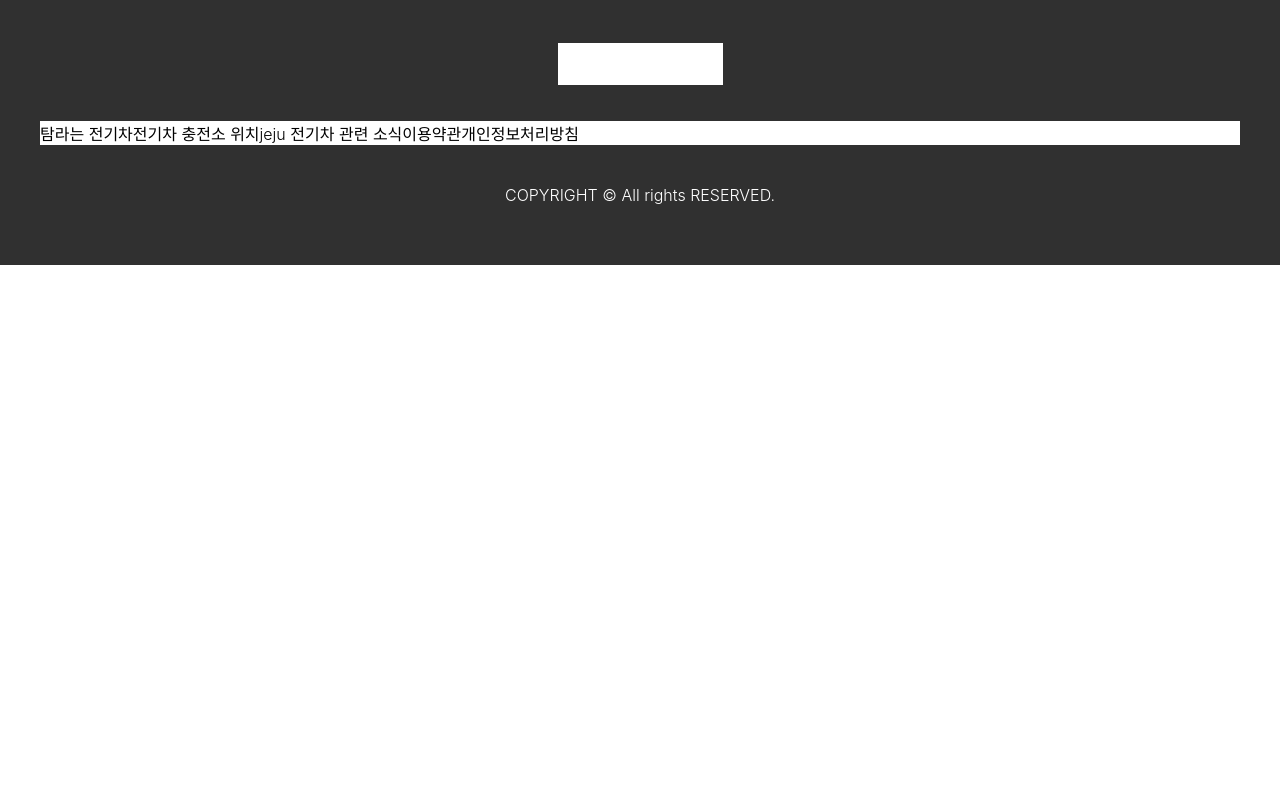
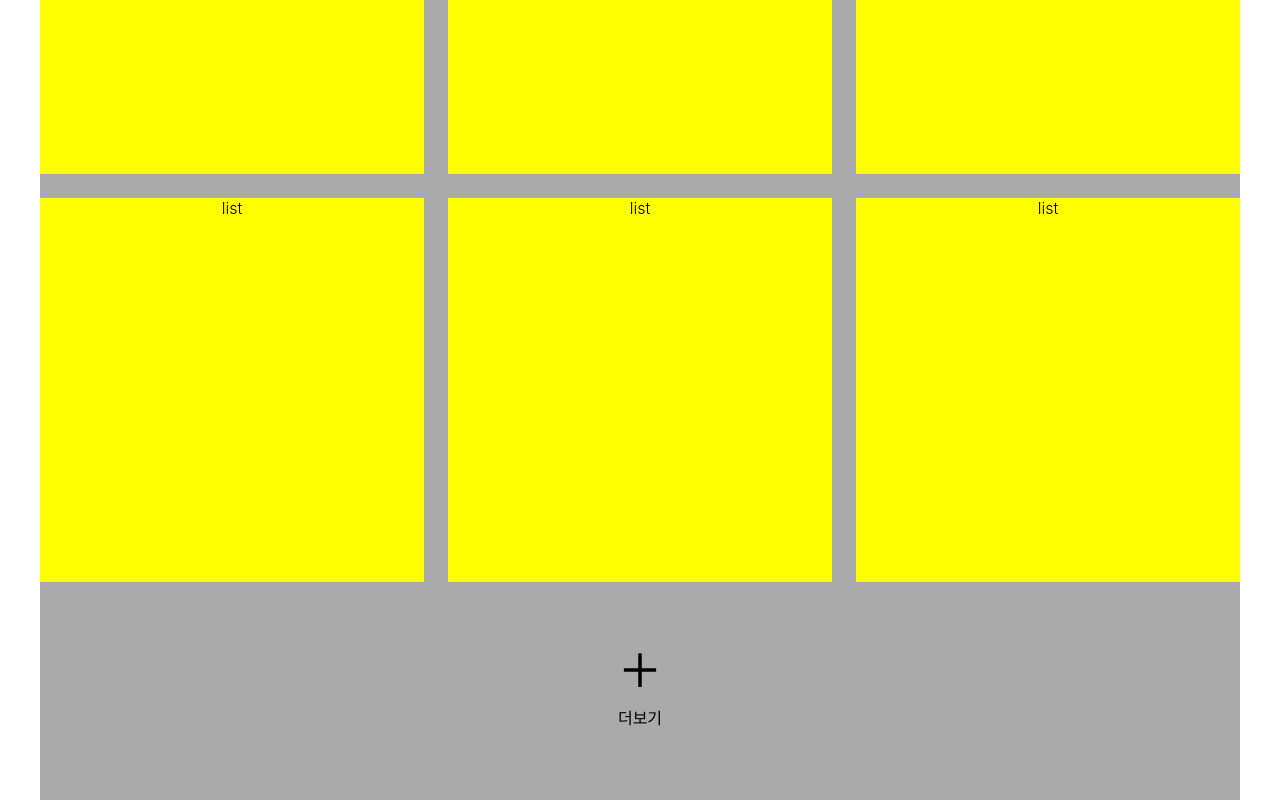
Before and after one commit to 199jeonga/tamraev_clone, a React (Create React App) app: page / in a window 1280 px wide. Shown: the part 1080-1880 px from the top of the page. Before the commit the page ends 1345 px from the top, so only its background shows below. Built offline with nearby package versions, Linux system fonts and the light colour scheme.

Commit message:
[feat] react : subPage infoBox layout

```diff
--- a/src/component/ConBox.js
+++ b/src/component/ConBox.js
@@ -1,7 +1,7 @@
 import React, { useState, useEffect } from 'react';
 import axios from 'axios';
 import { Link } from 'react-router-dom';
-import { AiOutlineSearch } from 'react-icons/ai';
+import { AiOutlineSearch,AiOutlinePlus } from 'react-icons/ai';
 import '../style/conBox.scss';
 
 
@@ -27,7 +27,8 @@ export default function ConBox() {
           <li><Link to="/noticelist">제주 전기차 뉴스</Link></li>
           <li><button type="button"><AiOutlineSearch />검색</button></li>
         </ul>
-        <ul className="con_content_inner">
+        <div className="con_content_inner">
+          <ul class="con_content_part">
             <li>list</li>
             <li>list</li>
             <li>list</li>
@@ -35,6 +36,8 @@ export default function ConBox() {
             <li>list</li>
             <li>list</li>
           </ul>
+        </div>{/* con_content_inner */}
+        <div className="more_btn"><button type="button"><AiOutlinePlus /></button></div>
       </div>
     </div>
   )
--- /dev/null
+++ b/src/component/InfoConBox.js
@@ -0,0 +1,29 @@
+import React from 'react'
+
+function InfoConBox() {
+  return (
+    <div id="infoBox">
+      <div className="info_title_area">
+        <p>세계 자연유산으로 지정된 제주는 국내에서 가장 쉽고 편하게 전기차를 이용해볼 수 있는 곳이죠.</p>
+        <div className="img"><span className="blind">제주도에서 이용해볼 수 있는 전기차 이미지</span></div>
+      </div>{/* info_title_area */}
+      <div className="info_content_area">
+        <p>
+          하지만 막상 전기차를 렌트해서 이용하더라도<br />전기차만의 특성을 모르고 이용하거나 특별한 기능을 사용하지 못한다면<br />즐거운 여행 기간 동안 오히려 예상치 못한 어려움을 만날 수 있습니다.
+          </p>
+        <p>
+          전기차를 이용한 제주도 여행이 더 즐겁고 편안할 수 있도록 전기차의 기본 특성부터 운행 팁, 충전 방법, 사고 시 대처 방법 등 전기차와 관련된 다양한 정보를 제공해 드립니다.
+        </p>
+        <ul className="info_content_icon">
+          <li><span className="blind">전기차에 대한 정보</span></li>
+          <li><span className="blind">전기차 운전 방법에 대한 정보</span></li>
+          <li><span className="blind">전기차 충전소에 대한 위치 정보</span></li>
+          <li><span className="blind">전기차 안전 정보</span></li>
+        </ul>
+        <span>'탐라는 전기차에서 준비한 꿀팁들로 전기차에 대해 간단하게 알아보며 더욱 더 즐거운 여행을 준비해 볼까요?</span>
+      </div>{/* info_content_area */}
+    </div>
+  )
+}
+
+export default InfoConBox
--- /dev/null
+++ b/src/component/InfoViewBox.js
@@ -0,0 +1,13 @@
+import React from 'react'
+
+function InfoViewBox() {
+  return (
+    <div id="infoViewBox">
+      <h2>탐라는 전기차<span className="blind">홈페이지 소개</span></h2>
+      <p>전기차 이용법부터 알찬꿀팁까지 모두 알려드려요!</p>
+      <div className="img"><span className="blind">제주도에서 사용가능한 전기차 이미지</span></div>
+    </div>
+  )
+}
+
+export default InfoViewBox
--- a/src/page/Info.js
+++ b/src/page/Info.js
@@ -1,9 +1,13 @@
-import React from 'react'
+import React,{Fragment} from 'react'
+import InfoViewBox from '../component/InfoViewBox';
+import InfoConBox from '../component/InfoConBox';
+import '../style/subInfo.scss';
 
 export default function Info() {
   return (
-    <div>
-
-    </div>
+    <Fragment>
+      <InfoViewBox />
+      <InfoConBox />
+    </Fragment>
   )
 }
--- a/src/style/Footer.scss
+++ b/src/style/Footer.scss
@@ -7,11 +7,26 @@
     background-color: #fff;
     margin: 0 auto;
   }
-  .foot_area{
-    display: flex;
+  @at-root .foot_area{
+    display: flex; justify-content: center;
     width: 1200px; height: 24px;
     background-color: #fff;
     margin: auto; margin-top: 36px;
+    li{
+      position: relative;
+      width: auto; height: auto;
+      padding:0 15px;
+      &::after{
+        content: " ";
+        position: absolute; top: 50%; left: 0; transform: translateY(-50%);
+        display: block;
+        width: 3px; height: 3px; border-radius: 3px; background-color: #00f;
+      }
+      &:first-child::after{
+        display: none;
+        width: 0; height: 0; overflow: hidden;
+      }
+    }
   }
   .copylight{
     width: 100%; height: auto;
--- a/src/style/conBox.scss
+++ b/src/style/conBox.scss
@@ -1,9 +1,56 @@
 @at-root #conBox{
   width: 1200px; height: auto;
-  padding: 35px 0;
+  padding: 35px 0 100px;
   margin: 0 auto;
   background-color: #aaa;
+
   h2{
     font-size: 45px;
   }
-}
+
+  @at-root .con_area{
+    width: 100%; height: auto;
+    padding-top: 40px;
+
+    @at-root .con_title_inner{
+      display: flex; justify-content: space-between;
+      width: 100%; height: 60px;
+      background-color: #aa0;
+      li{
+        width: auto; height: auto;
+        padding: 0 22px;
+        font-weight: 500; line-height: 60px;
+      }
+    }//.con_title_inner
+
+    .con_content_inner{
+      width: 100%; height: auto;
+      margin-top: 50px;
+    }//.con_content_inner
+    @at-root .con_content_part{
+      display: flex; flex-wrap: wrap; justify-content: space-between;
+      width: 100%; height: auto;
+      li{
+        width: 384px; height: 384px;
+        background-color: #ff0;
+        margin-bottom: 24px;
+        &:nth-last-child(3){margin-bottom: 0;}
+      }
+    }//con_content_part
+
+    @at-root .more_btn{
+      width: 50px; height: 70px;
+      margin: 0 auto; margin-top: 40px;
+      button{
+        width: 100%; height: auto;
+        font-size: 48px;
+        &::after, &:after{
+          content: "더보기";
+          display: block;
+          width: 100%; height: auto;
+          font-size: 16px;
+        }
+      }
+    }
+  }//con_area
+}//#conBox
--- /dev/null
+++ b/src/style/subInfo.scss
@@ -0,0 +1,51 @@
+@at-root #infoViewBox{
+  width: 1200px; height: auto;
+  background-color: #aac;
+  padding: 20px 80px;
+  margin: 0 auto;
+  h2{
+    width: 100%; height: auto;
+    font-size: 45px;
+    margin-bottom: 20px;
+  }
+  p{
+    width: 100%; height: auto;
+    font-size: 20px;
+    margin-bottom: 80px;
+  }
+  .img{
+    width: 100%; height: 500px;
+    background-color: #aaa;
+  }
+}
+
+@at-root #infoBox{
+  display: flex;
+  width: 1200px; height: auto;
+  margin: 0 auto; padding: 80px 0;
+  .info_title_area{
+    width: 50%;  height: auto;
+    p{
+      width: 100%; height: auto;
+      font-size: 30px;
+      word-break: keep-all; text-align: left;
+    }
+    .img{
+      width: 100%; height: 600px;
+      background-color: #ccc;
+    }
+  }//info_title_area
+
+  .info_content_area{
+    width: 50%;  height: auto;
+    p{
+      width: 100%; height: auto;
+      word-break: keep-all; text-align: left;
+      font-size: 18px;
+    }
+    p:nth-child(2){
+      margin-top: 30px;
+    }
+  }//info_content_area
+
+}
```
Lines whose indentation alone changed are shown as unchanged.
